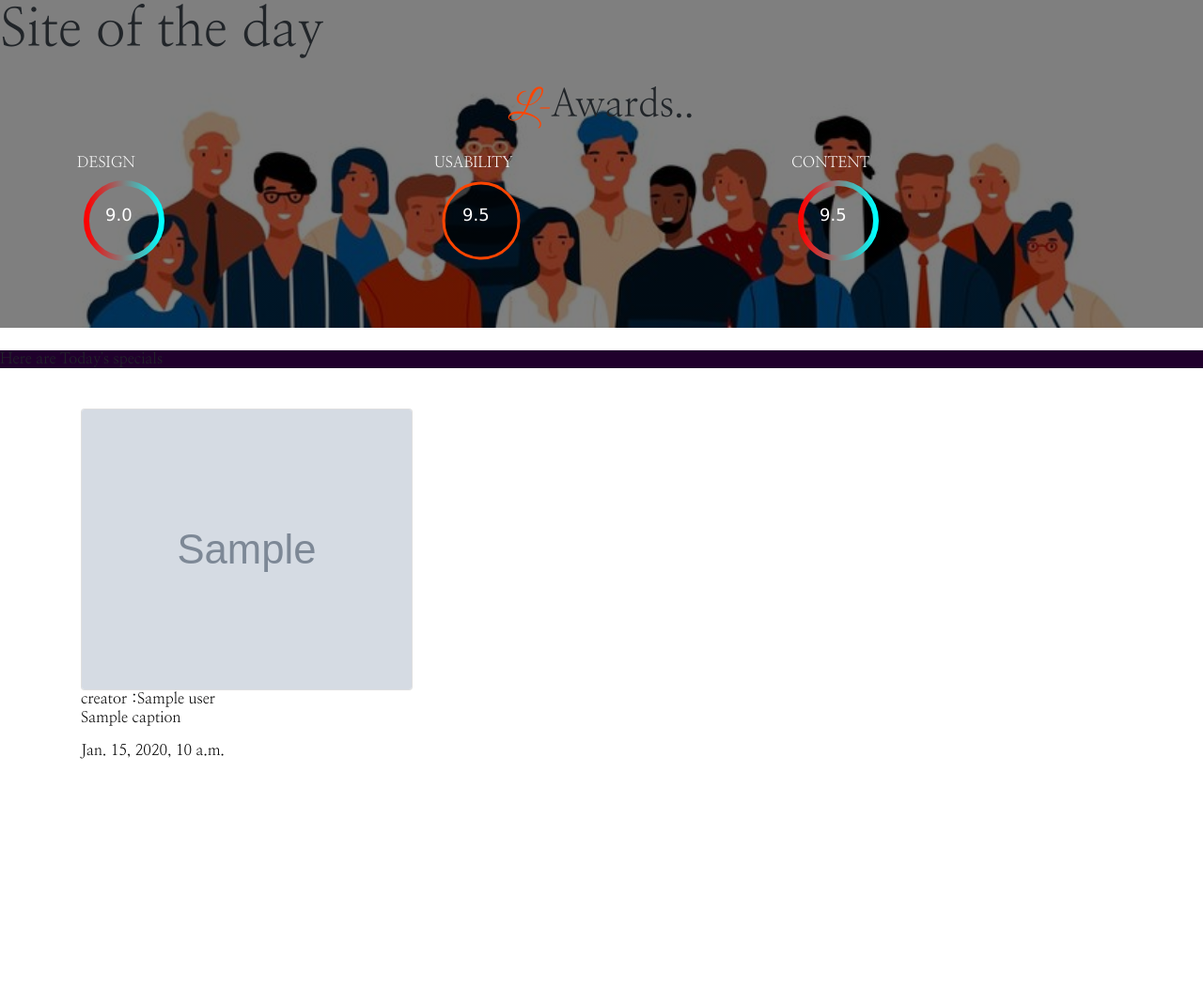
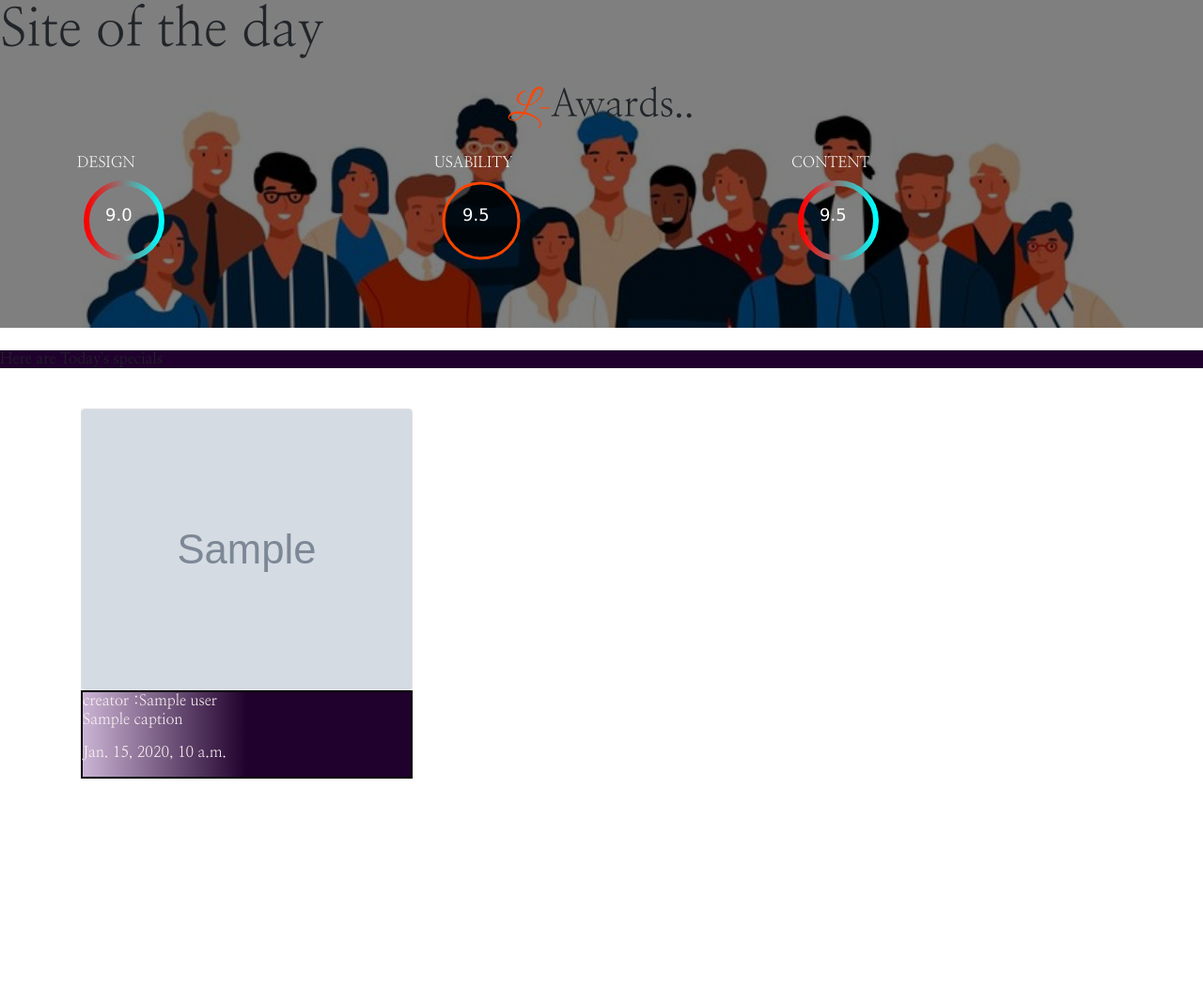
Before and after one commit to Liz-Adhiambo/awwards, a Django app: template users/templates/projects.html in a window 1280 px wide. Shown: the part 123-1192 px from the top of the page at 94% size. Run offline with Django 3.2, Linux system fonts and the light colour scheme; the template is opened without the code that fills it: most values are stand-ins (such as "Sample title", 1, 10 or a date in 2020); grey boxes marked "Sample" are stand-in pictures; some libraries are stand-ins or nearby versions; some web fonts are replaced.

Commit message:
Added styling to the view project page

```diff
--- a/static/css/style.css
+++ b/static/css/style.css
@@ -92,7 +92,7 @@ h4{
 .card:hover .card-img,
 .card:focus .card-img {
   transform: scale(1.02);
-  opacity:0.5;
+  opacity:0.8;
 }
 
 .card:hover .card-img-overlay{
@@ -162,8 +162,11 @@ font-family: 'Nanum Myeongjo', serif;
 
 }
 .card-bodie{
-    background-color: #fff;
-    color:black
+  background: linear-gradient(to right, #cbb4d4, #20002c, #20002c);
+    color:rgb(252, 244, 244);
+    border-width:2px;
+border-style:solid;
+border-color:black;
 }
 
 
@@ -254,7 +257,7 @@ font-family: 'Nanum Myeongjo', serif;
     z-index:10;
     font-size:18px;
     font-weight:500;
-    color:#4158d0;
+    color:rgb(31, 17, 24);
   }
 
   .circular .bar{
@@ -274,7 +277,7 @@ font-family: 'Nanum Myeongjo', serif;
     -webkit-border-radius: 100%;
             border-radius: 100%;
     clip: rect(0px, 50px, 100px, 0px);
-    background: #4158d0;
+    background: linear-gradient(to right, #c50909, #9e0d86, #da1e92);
   }
 
   .circle .left .progress{
```
